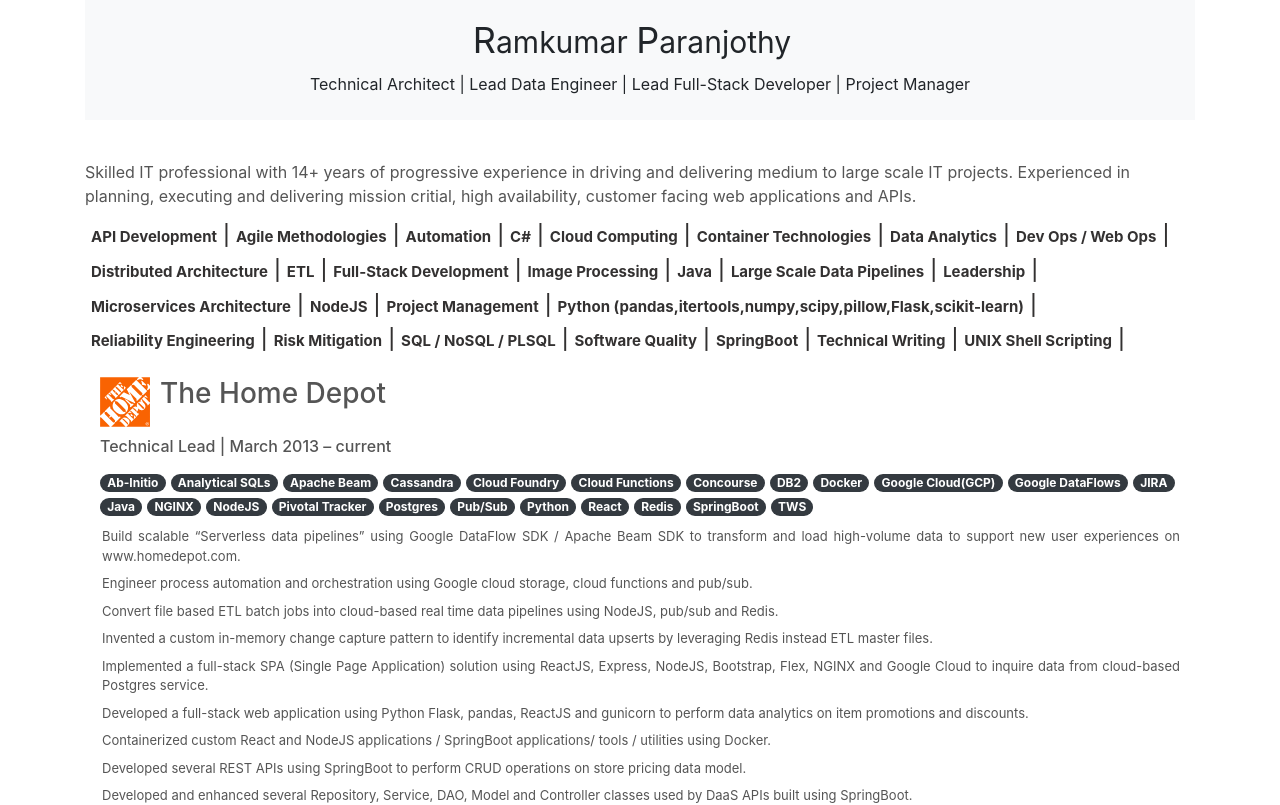
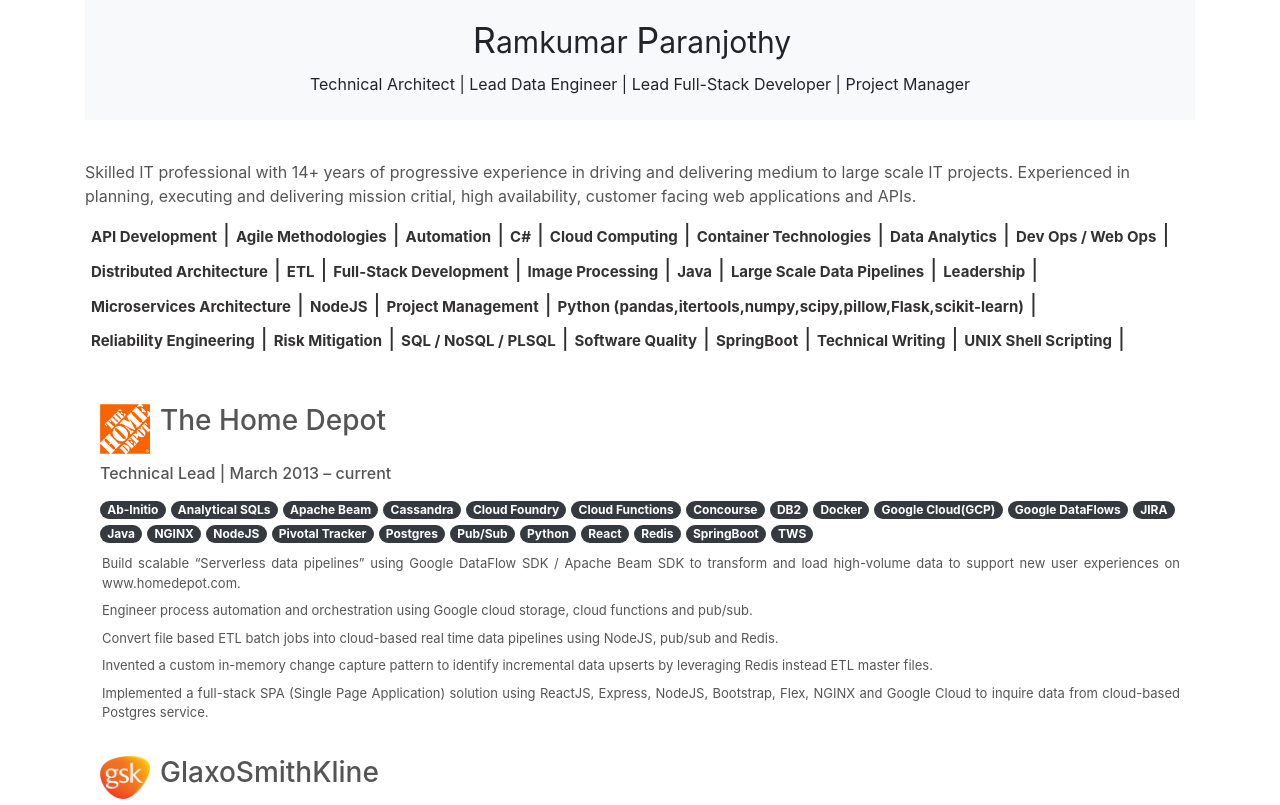
Before and after one commit to rparanjothy/profile, a React (Create React App) app: page / in a window 1280 px wide. Shown: the top 805 px of the page. Built offline with nearby package versions, Linux system fonts and the light colour scheme.

Commit message:
styling and scrolling

```diff
--- a/src/App.js
+++ b/src/App.js
@@ -118,7 +118,7 @@
             />
             <Experience
               tech="Java,J2EE,PowerBuilder,Pl/Sql,Oracle,UNIX Shell Scripts,autosys,Automation,AMS"
-              company="PepsiCo-BIS, Valhalla, New York"
+              company="PepsiCo-BIS"
               title="Technical Lead | October 2008 – December 2010"
               logo={pepsilogo}
               details="
@@ -165,7 +165,7 @@
             />
             <Experience
               tech="Java,J2EE,PowerBuilder,Pl/Sql,Oracle,UNIX Shell Scripts,autosys,Automation,AMS"
-              company="Wipro Technologies (PepsiCo)"
+              company="Wipro Technologies"
               logo={wiprologo}
               title="Senior Project Engineer |  June 2005 – October 2008"
               details="• Designed, developed and unit tested production break-fix in PowerBuilder 9 and Oracle PL/SQL.
--- a/src/components/Experience.css
+++ b/src/components/Experience.css
@@ -1,16 +1,23 @@
-
-.experience-box{
+.experience-box {
   color: rgb(85, 85, 85);
-  padding-top: 5px;
+  /* padding-top: 500x; */
   /* margin-left: 15%; */
   /* margin-right: 5%; */
+  height: 40vh;
+  overflow-y: auto;
+  margin-top: 4vh;
+
 }
 .experience-company {
   font-size: 20px;
   padding-bottom: 5px;
+  position: absolute;
+  margin-left: 60px;
+  word-wrap: break-word;
+  width:400px
 }
 
-.experience-tech{
+.experience-tech {
   padding-bottom: 10px;
 }
 
@@ -19,6 +26,9 @@
     "Lucida Sans", Arial, sans-serif; */
   font-size: 15px;
   padding-bottom: 5px;
+  margin-top: 60px;
+
+
   /* font-style: italic; */
 }
 
@@ -28,20 +38,26 @@
   font-size: small;
   /* padding-bottom: 5px; */
   /* font-stretch: extra-condensed; */
-  text-align: justify
+  text-align: justify;
 }
 
-img{
+img {
   max-width: 100%;
   max-height: 100%;
 }
 
-.experience-logo{
-  width:60px;
+.experience-logo {
+  width: 60px;
   height: 60px;
   padding-right: 10px;
+  position: absolute;
 }
-.company-info{
-  display:flex;
+.company-info {
+  display: flex;
   flex-direction: row;
+  background: rgba(255, 255, 255,.8);
+  height:60px;
+  width: 1000px;
+  position: absolute;
+  /* position:fixed; */
 }
--- a/src/components/Experience.js
+++ b/src/components/Experience.js
@@ -10,7 +10,7 @@
   render() {
     return (
       <div className="experience-box">
-        <div className="company-info">
+        <div className="company-info" >
           <div className="experience-logo">
             <img src={this.props.logo} />
 
```
